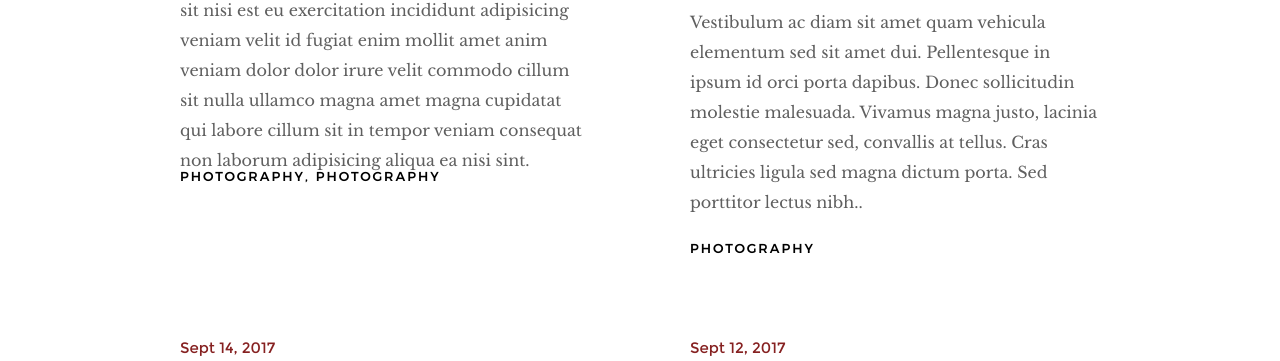
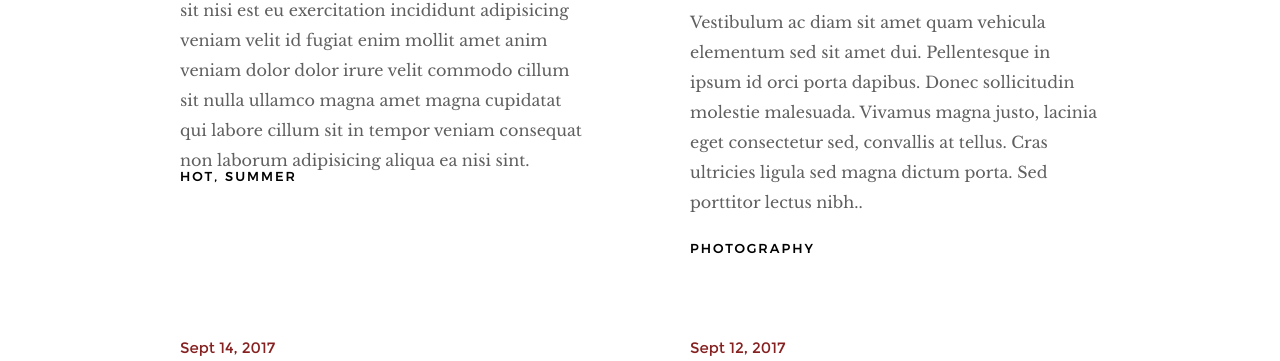
Before and after one commit to MrAnnix/Hola-theme-Jekyll, a Jekyll site: the page built from blog/index.html, in a window 1280 px wide and 900 px high, scrolled down 866 px. Shown: the part 89-450 px from the top of the window. Built offline with Jekyll 4.4.1, drawn with Linux system fonts in a browser that asks for light colours; the list of posts is cut into pages by our own code.

Commit message:
Update index.html

```diff
--- a/blog/index.html
+++ b/blog/index.html
@@ -14,9 +14,11 @@ layout: default
 
                 <div class="page-header__info">
                     <div class="page-header__cat">
+                        {% if post.categories %}
                         {% for category in post.categories %}
-                        <a href="#0">{{ category }}</a>
+                        <a href="{{ site.baseurl }}{{ site.category_page }}#{{ category | slugify }}">{{ category }}</a>
                         {% endfor %}
+                        {% endif %}
                     </div>
                     <div class="page-header__date">
                         {{ post.date | date: '%B %d, %Y' }}
@@ -58,7 +60,7 @@ layout: default
 
                         <div class="blog-cat">
                             {% if post.tags %}{% for tag in post.tags %}
-                            <a href="blog.html">Photography</a>
+                            <a href="{{ site.baseurl }}{{ site.tag_page }}#{{ tag | slugify }}">{{ tag }}</a>
                             {% endfor %}{% endif %}
                         </div>
 
```
